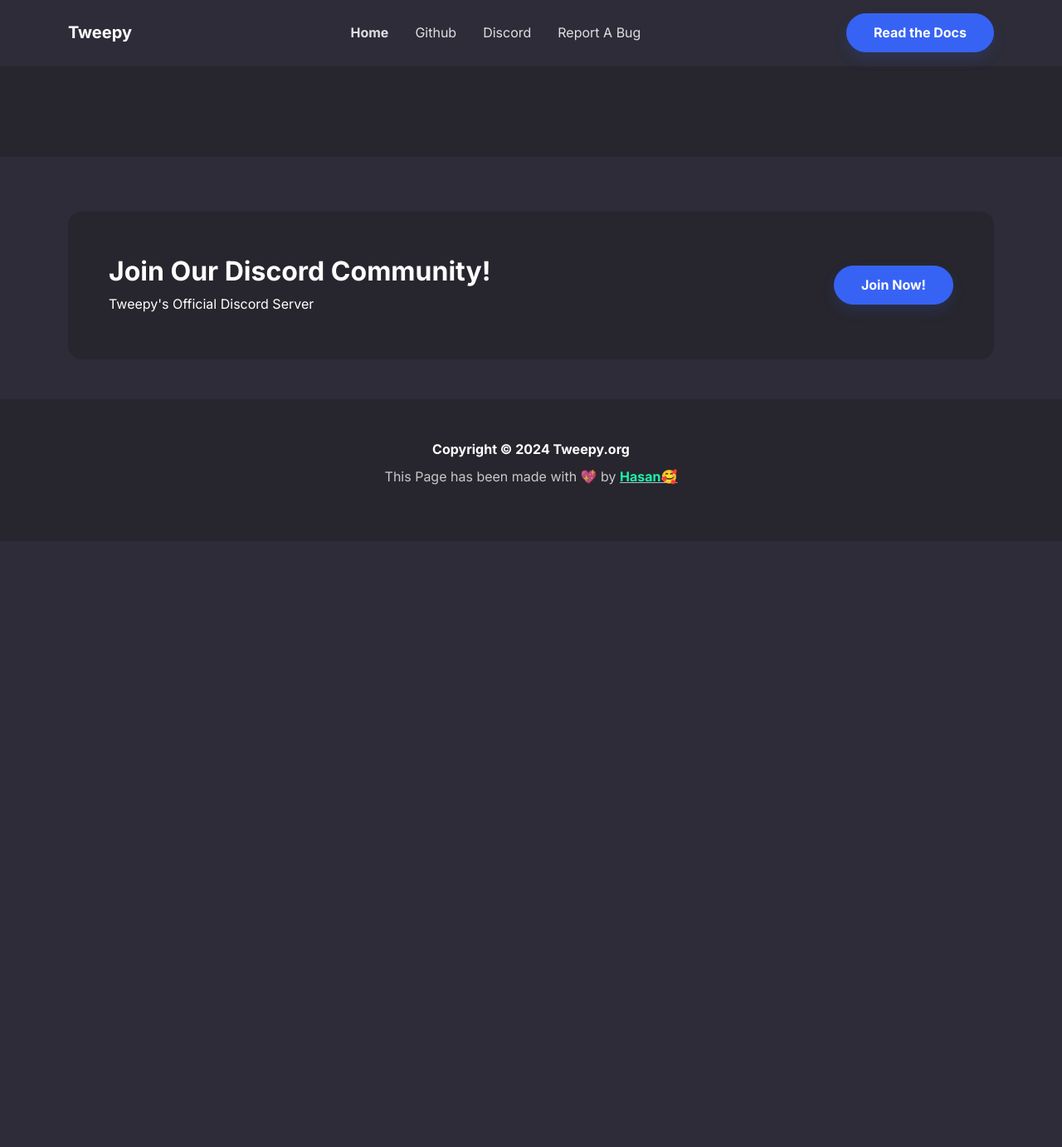
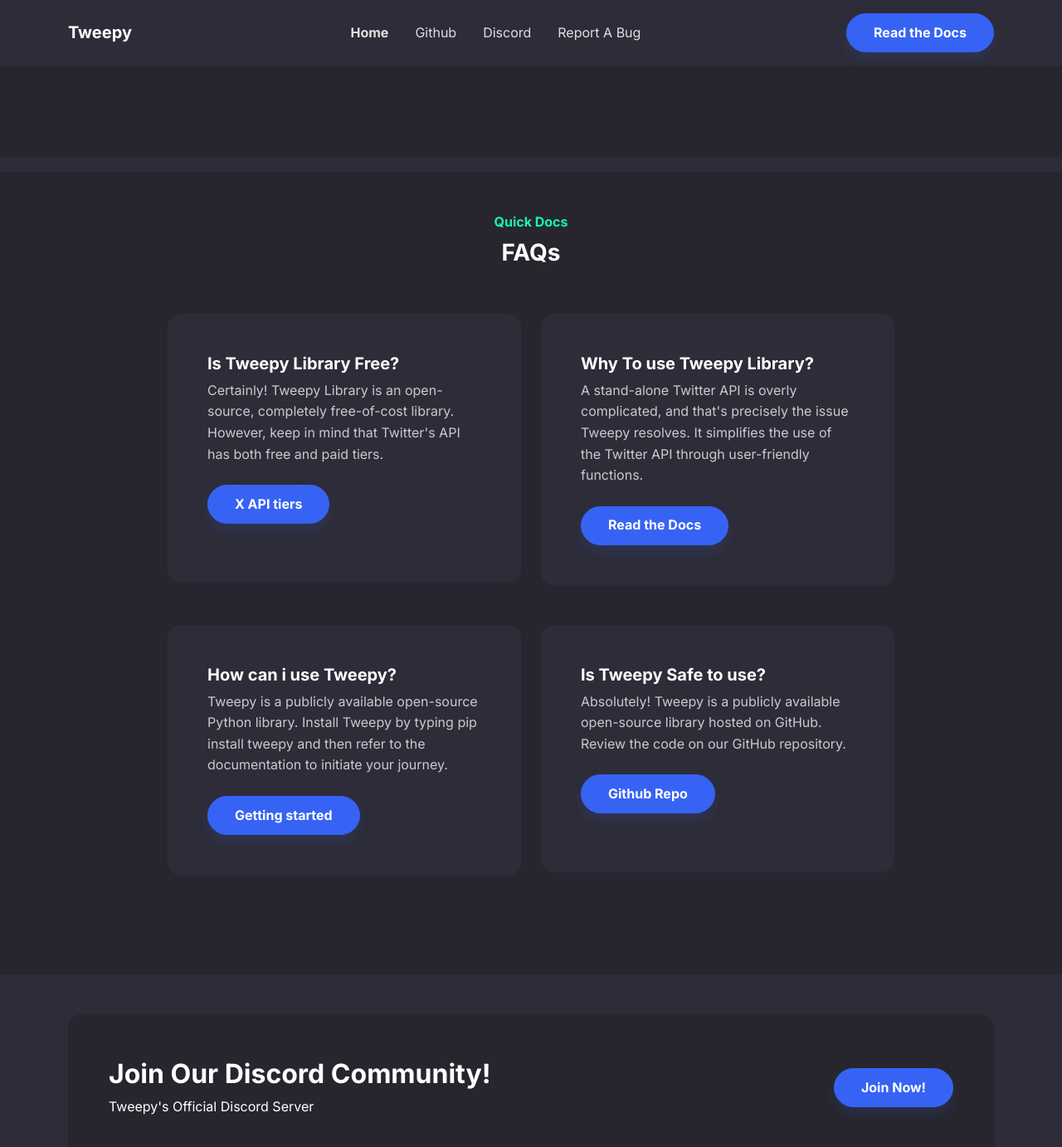
Before and after one commit to tweepy/tweepy.github.com, a Jekyll site: the page built from index.html, in a window 1280 px wide and 1400 px high, scrolled down 471 px. Shown: the top 1382 px of the window at 83% size. Built offline with Jekyll 4.4.1, drawn with Linux system fonts in a browser that asks for light colours; Markdown is read by kramdown in place of the engine named in the settings; before the commit the page ends 1123 px from its top, so only the background shows below that.

Commit message:
added faqs

```diff
--- a/_layouts/default.html
+++ b/_layouts/default.html
@@ -9,6 +9,25 @@
     <link rel="stylesheet" href="assets/bootstrap/css/bootstrap.min.css">
     <link rel="stylesheet"
         href="https://fonts.googleapis.com/css?family=Inter:300italic,400italic,600italic,700italic,800italic,400,300,600,700,800&amp;display=swap">
+    <style>
+        body {
+            /* Hide both horizontal scrollbars */
+            overflow-x: hidden;
+
+        }
+
+        body::-webkit-scrollbar {
+            display: none;
+        }
+
+        /* Hide scrollbar for IE, Edge and Firefox */
+        body {
+            -ms-overflow-style: none;
+            /* IE and Edge */
+            scrollbar-width: none;
+            /* Firefox */
+        }
+    </style>
 </head>
 
 <body>
--- a/index.html
+++ b/index.html
@@ -36,7 +36,67 @@ title: Tweepy
 </header>
 <section class="py-5" style="padding-bottom: 0px;padding-top: 14px;margin-bottom: -48px;margin-top: -30px;">
 </section>
-<section></section>
+<section>
+
+
+    <div class=" bg-dark py-5">
+        <div class="row">
+            <div class="col-md-8 col-xl-6 text-center mx-auto">
+                <p class="fw-bold text-success mb-2">Quick Docs</p>
+                <h3 class="fw-bold">FAQs</h3>
+            </div>
+        </div>
+        <div class="py-5 p-lg-5">
+            <div class="row row-cols-1 row-cols-md-2 mx-auto" style="max-width: 900px;">
+                <div class="col mb-5">
+                    <div class="card shadow-sm">
+                        <div class="card-body px-4 py-5 px-md-5" style="padding-bottom: 20px;margin-bottom: 22px;">
+                            <h5 class="fw-bold card-title">Is Tweepy Library Free?</h5>
+                            <p class="text-muted card-text mb-4" style="margin-bottom: 64px;padding-bottom: 0px;">
+                                Certainly! Tweepy Library is an open-source, completely free-of-cost library. However,
+                                keep in mind that Twitter's API has both free and paid tiers.</p><button
+                                class="btn btn-primary shadow" type="button">X API tiers</button>
+                        </div>
+                    </div>
+                </div>
+                <div class="col mb-5">
+                    <div class="card shadow-sm">
+                        <div class="card-body px-4 py-5 px-md-5">
+                            <h5 class="fw-bold card-title">Why To use Tweepy Library?</h5>
+                            <p class="text-muted card-text mb-4">A stand-alone Twitter API is overly complicated, and
+                                that's precisely the issue Tweepy resolves. It simplifies the use of the Twitter API
+                                through user-friendly functions.</p><button class="btn btn-primary shadow"
+                                type="button">Read the Docs</button>
+                        </div>
+                    </div>
+                </div>
+                <div class="col mb-4">
+                    <div class="card shadow-sm">
+                        <div class="card-body px-4 py-5 px-md-5">
+                            <h5 class="fw-bold card-title">How can i use Tweepy?</h5>
+                            <p class="text-muted card-text mb-4">Tweepy is a publicly available open-source Python
+                                library. Install Tweepy by typing pip install tweepy and then refer to the documentation
+                                to initiate your journey.</p><button class="btn btn-primary shadow"
+                                type="button">Getting started</button>
+                        </div>
+                    </div>
+                </div>
+                <div class="col mb-4">
+                    <div class="card shadow-sm">
+                        <div class="card-body px-4 py-5 px-md-5" style="margin-bottom: 22px;">
+                            <h5 class="fw-bold card-title">Is Tweepy Safe to use?</h5>
+                            <p class="text-muted card-text mb-4">Absolutely! Tweepy is a publicly available open-source
+                                library hosted on GitHub. Review the code on our GitHub repository.</p><button
+                                class="btn btn-primary shadow" type="button">Github Repo</button>
+                        </div>
+                    </div>
+                </div>
+            </div>
+        </div>
+    </div>
+
+
+</section>
 <section></section>
 <section class="py-5">
     <div class="container">
```
